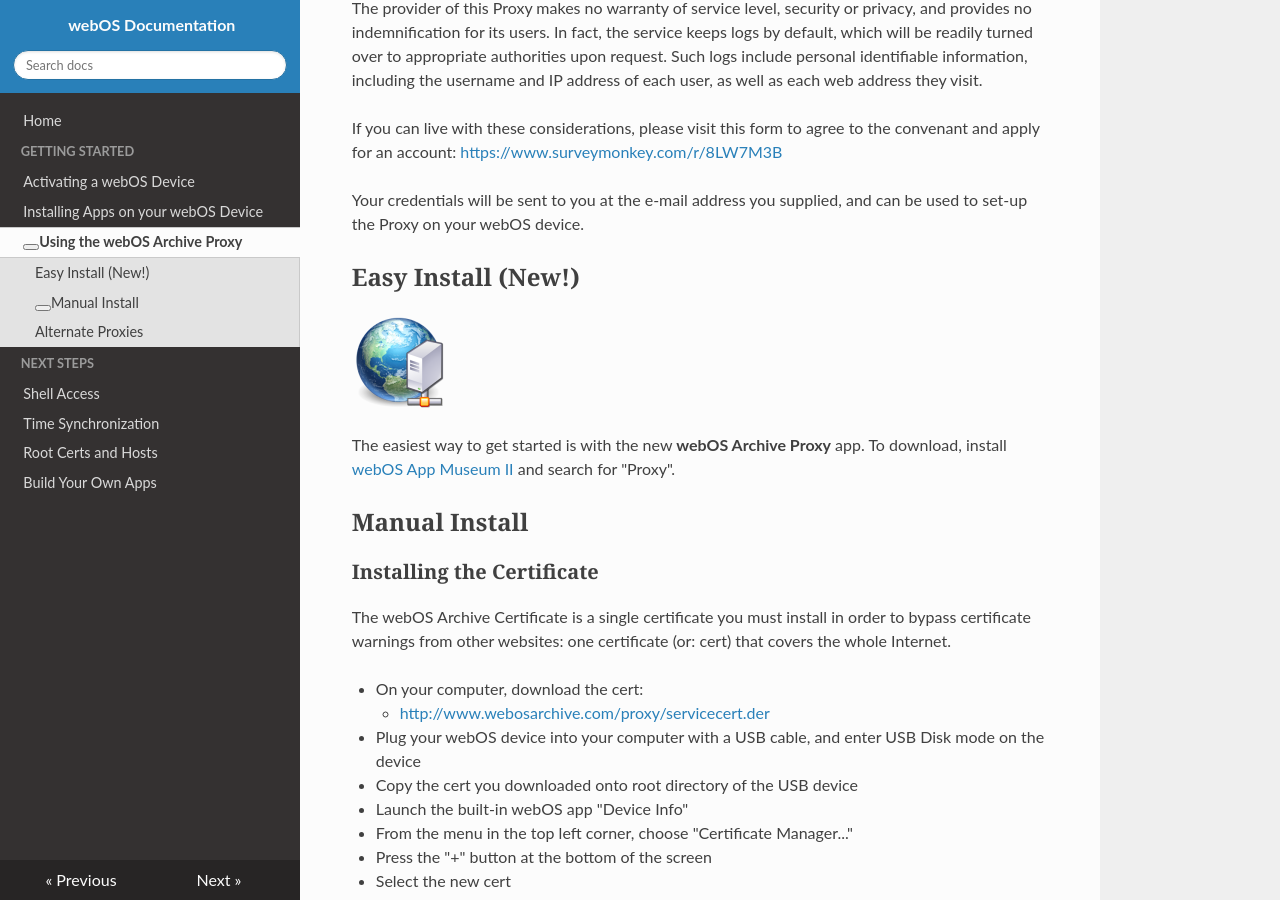
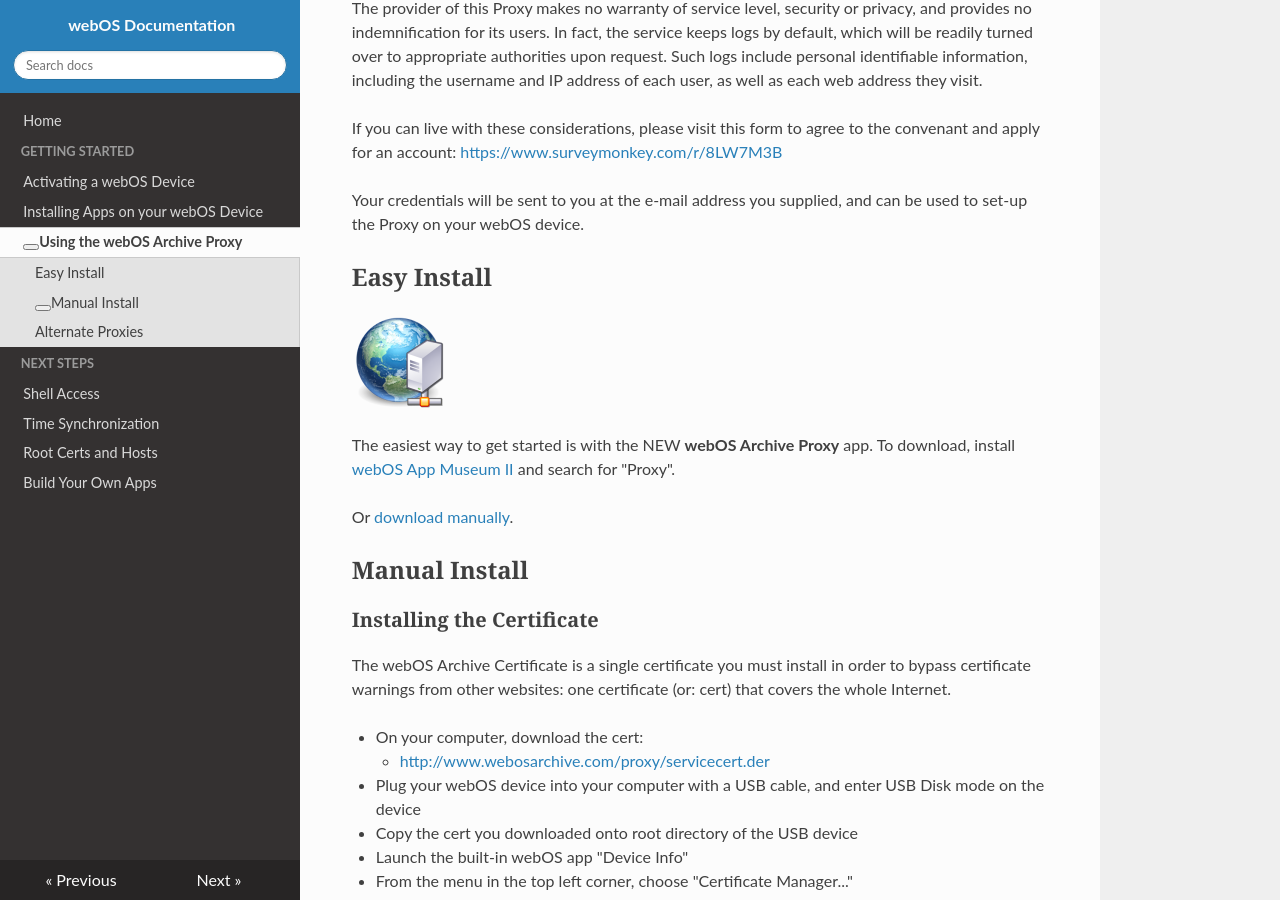
Before and after one commit to webOSArchive/webos-docs, an MkDocs documentation site: the page built from docs/proxysetup.md, in a window 1280 px wide and 900 px high, scrolled down 310 px. Built offline with MkDocs 1.6.1, drawn with Linux system fonts in a browser that asks for light colours; nearby versions of some CDN libraries; some web fonts are replaced; library files that are not in the unit come from our copies.

Commit message:
fix link

```diff
--- a/docs/proxysetup.md
+++ b/docs/proxysetup.md
@@ -9,12 +9,14 @@ If you can live with these considerations, please visit this form to agree to th
 
 Your credentials will be sent to you at the e-mail address you supplied, and can be used to set-up the Proxy on your webOS device.
 
-## Easy Install (New!)
+## Easy Install
 
 ![webOS Archive Proxy](images/proxyicon.png)
 
-The easiest way to get started is with the new **webOS Archive Proxy** app.
+The easiest way to get started is with the NEW **webOS Archive Proxy** app.
 To download, install [webOS App Museum II](Installing Apps on your webOS Device) and search for "Proxy".
+
+Or [download manually](http://www.webosarchive.com/proxy/com.palm.wosa.proxysetter_1.1.2_all.ipk).
 
 ## Manual Install
 
```
